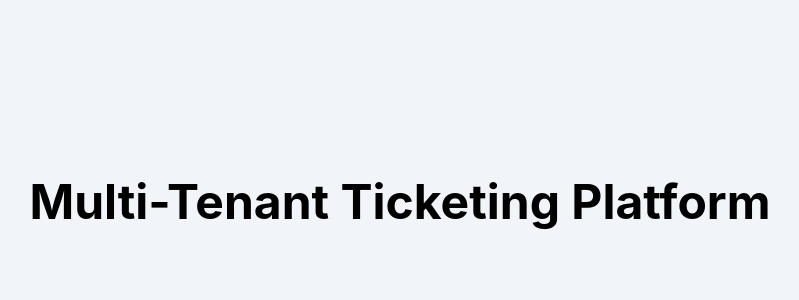
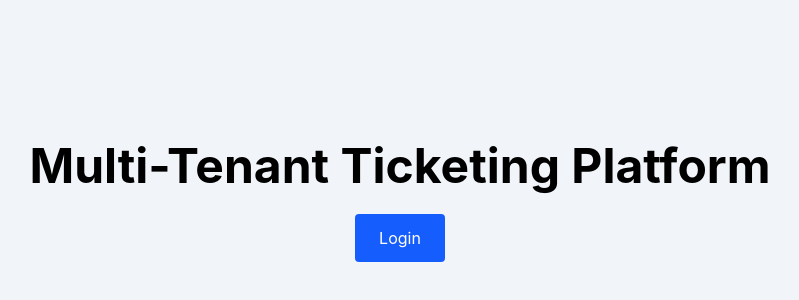
Before and after one commit to AlaaBenJeddi29/multi-tenant-ticketing-platform, a React (Vite) app in the folder client/: page / in a window 1280 px wide. Shown: the part 198-498 px from the top of the page, without its empty margins (240-1039 px from the left). Built offline with nearby package versions, Linux system fonts and the light colour scheme.

Commit message:
feat(client): add application routes and error pages

```diff
--- a/client/src/app/router/AppRouter.tsx
+++ b/client/src/app/router/AppRouter.tsx
@@ -1,16 +1,28 @@
 import { createBrowserRouter, RouterProvider } from "react-router-dom";
 
 import RootLayout from "../layouts/RootLayout";
+
 import HomePage from "@/features/home/pages/HomePage";
+import LoginPage from "@/features/auth/pages/LoginPage";
+import NotFoundPage from "@/features/errors/pages/NotFoundPage";
+
+import { ROUTES } from "./routes";
 
 const router = createBrowserRouter([
   {
-    path: "/",
     element: <RootLayout />,
     children: [
       {
-        index: true,
+        path: ROUTES.HOME,
         element: <HomePage />,
+      },
+      {
+        path: ROUTES.LOGIN,
+        element: <LoginPage />,
+      },
+      {
+        path: "*",                    // ← Catch all unmatched routes
+        element: <NotFoundPage />,    // ← Use "element", NOT "errorElement"
       },
     ],
   },
--- /dev/null
+++ b/client/src/app/router/routes.ts
@@ -0,0 +1,6 @@
+export const ROUTES = {
+  HOME: "/",
+  LOGIN: "/login",
+  DASHBOARD: "/dashboard",
+  FORGOT_PASSWORD: "/forgot-password",
+} as const;
--- /dev/null
+++ b/client/src/features/auth/pages/LoginPage.tsx
@@ -0,0 +1,9 @@
+export default function LoginPage() {
+  return (
+    <div className="text-center">
+      <h1 className="text-4xl font-bold">
+        Login
+      </h1>
+    </div>
+  );
+}
--- /dev/null
+++ b/client/src/features/errors/pages/NotFoundPage.tsx
@@ -0,0 +1,9 @@
+export default function NotFoundPage() {
+  return (
+    <div className="flex min-h-screen items-center justify-center">
+      <h1 className="text-5xl font-bold">
+        404
+      </h1>
+    </div>
+  );
+}
--- a/client/src/features/home/pages/HomePage.tsx
+++ b/client/src/features/home/pages/HomePage.tsx
@@ -1,9 +1,22 @@
+import { Link } from "react-router-dom";
+
+import { ROUTES } from "@/app/router/routes";
+
 export default function HomePage() {
   return (
-    <div className="flex min-h-screen items-center justify-center">
+    <div className="flex min-h-screen flex-col items-center justify-center gap-6">
+
       <h1 className="text-5xl font-bold">
         Multi-Tenant Ticketing Platform
       </h1>
+
+      <Link
+        to={ROUTES.LOGIN}
+        className="rounded bg-blue-600 px-6 py-3 text-white hover:bg-blue-700"
+      >
+        Login
+      </Link>
+
     </div>
   );
 }
```
